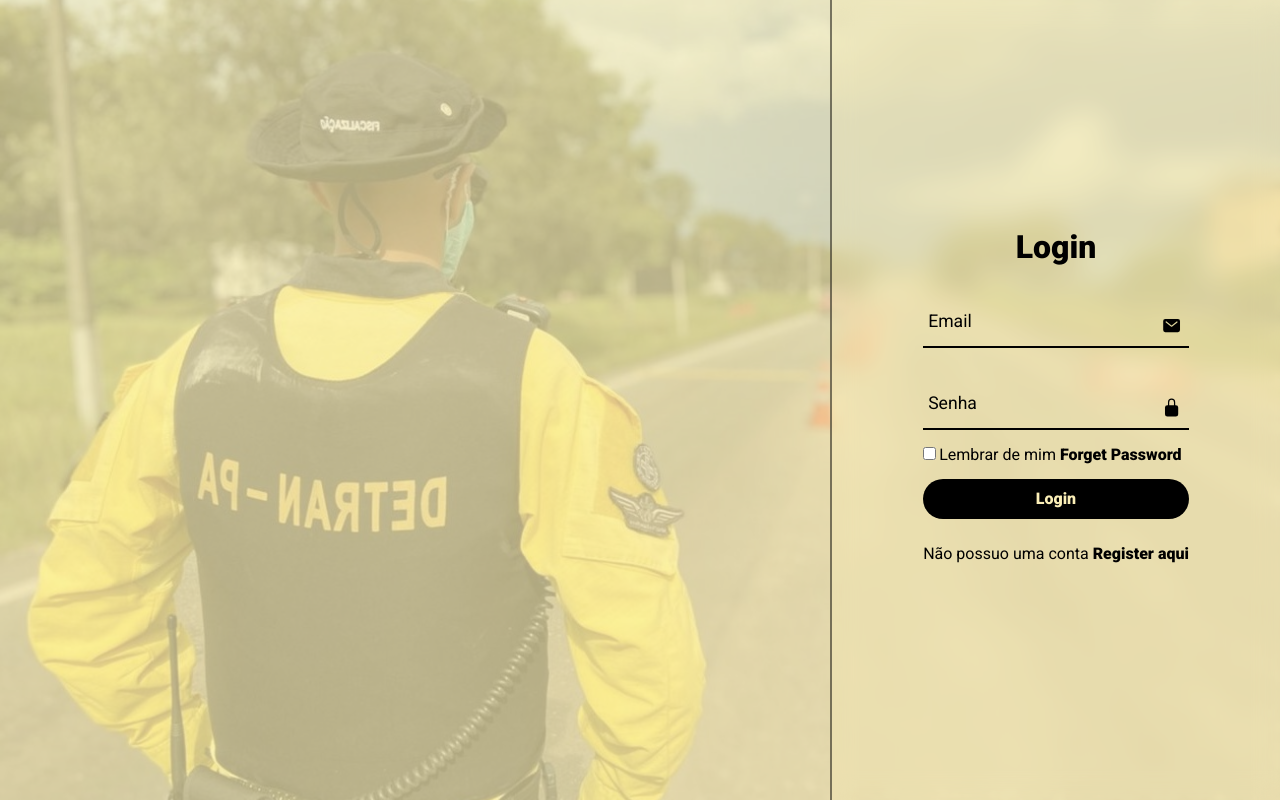
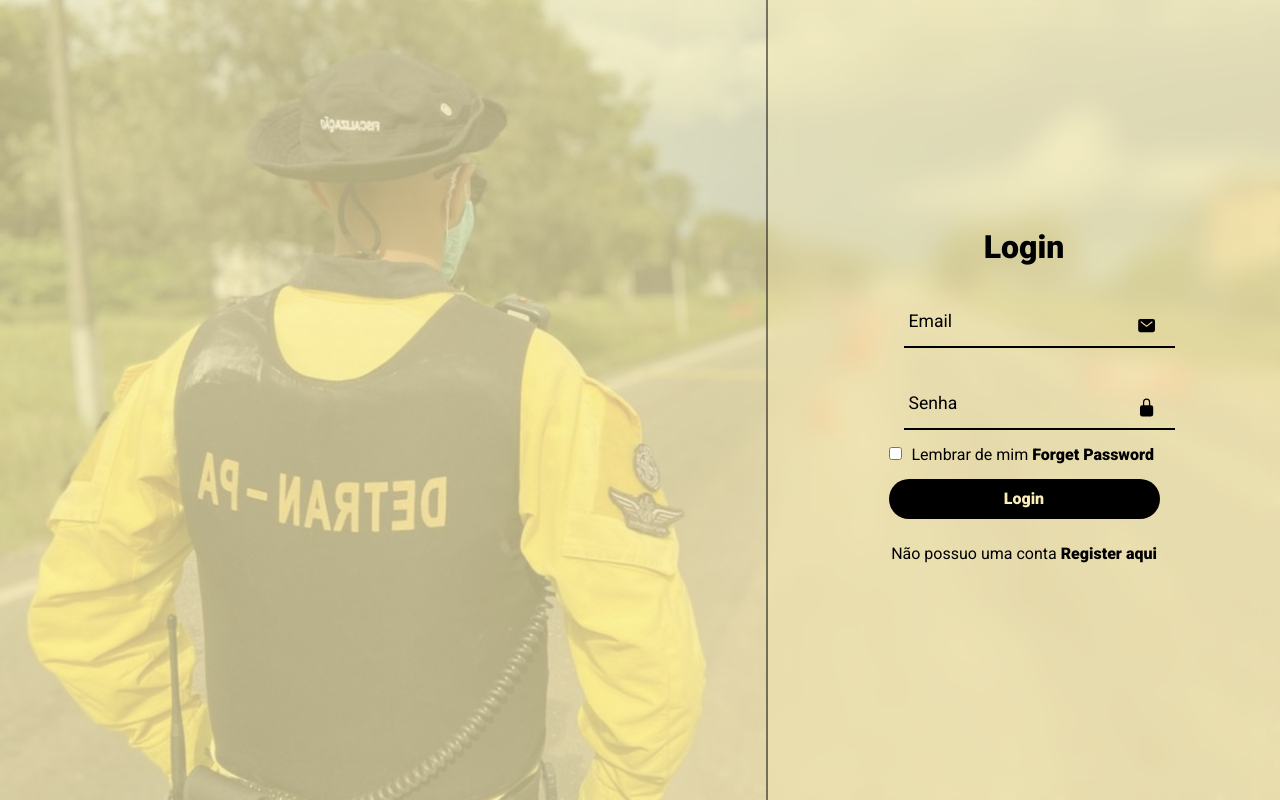
Before and after one commit to cetem99/tendran, a plain HTML site: page detras/login.html in a window 1280 px wide. Drawn offline with nearby package versions, Linux system fonts and the light colour scheme.

Commit message:
Update login.css

```diff
--- a/detras/css/login.css
+++ b/detras/css/login.css
@@ -5,6 +5,11 @@
     list-style: none;
     text-decoration: none;
     font-family: 'Roboto', sans-serif;
+}
+
+.value{
+    margin-left: 10px;
+    margin-right: 10px;
 }
 
 section {
@@ -31,7 +36,7 @@ section::before {
 
 .box{
     position: relative;
-    width: 35%;
+    min-width: 40%;
     height: 100vh;
     background: rgba(251,239,183, 0.3);
     border-left: 2px solid rgba(0, 0, 0, 0.5);
@@ -42,13 +47,14 @@ section::before {
 
 }
 h2{
+    min-width: 30%;
     font-size: 2em;
     color: #000000;
     text-align: center;
 }
 .inputbox{
     position: relative;
-    margin: 30px 0;
+    margin: 30px 15px;
     width: 100%;
     border-bottom: 2px solid #000000;
 }
@@ -82,6 +88,7 @@ top: -5px;
     color: #000000;
     font-size: 1.2em;
     top: 20px;
+    margin: 0 10px;
 }
 .forget{
     margin: -15px 0 15px ;
@@ -92,7 +99,7 @@ top: -5px;
 }
 
 .forget label input{
-    margin-right: 3px;
+    margin-right: 10px;
 
 }
 .forget label a{
```
